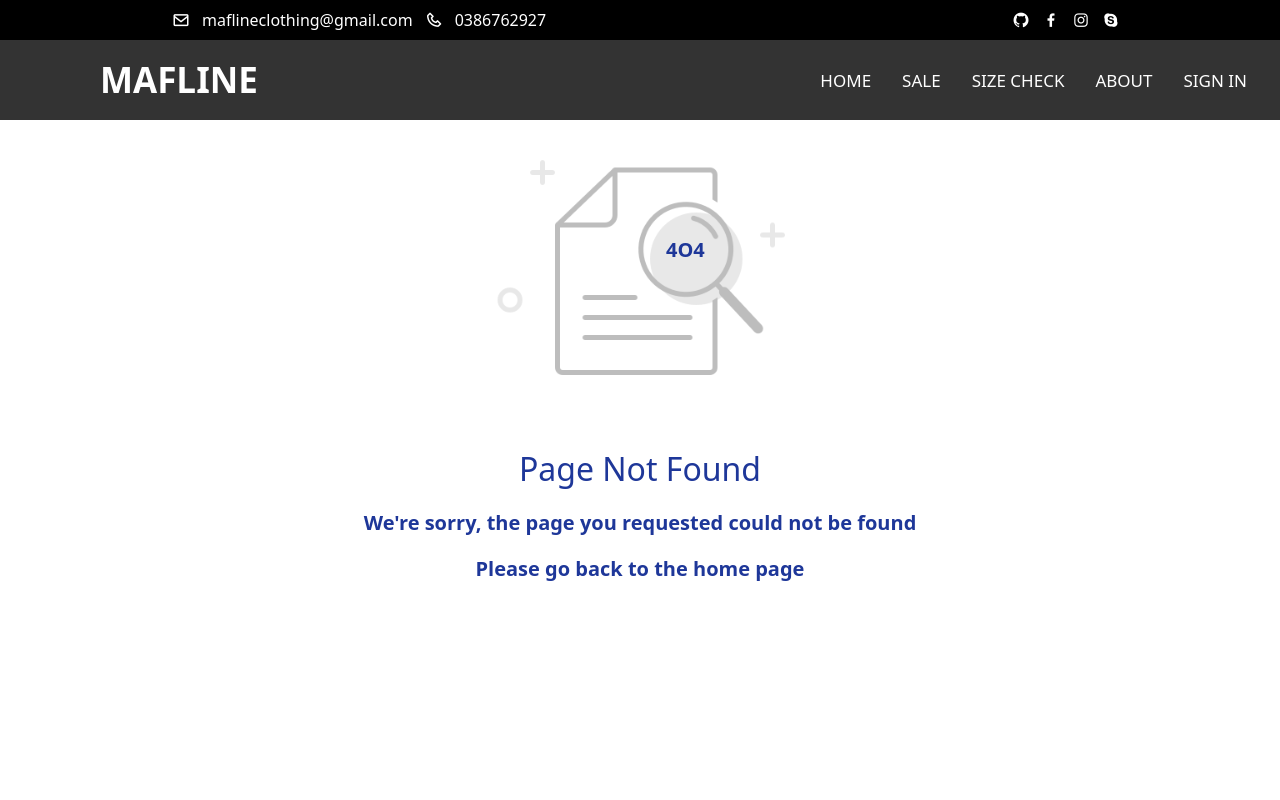
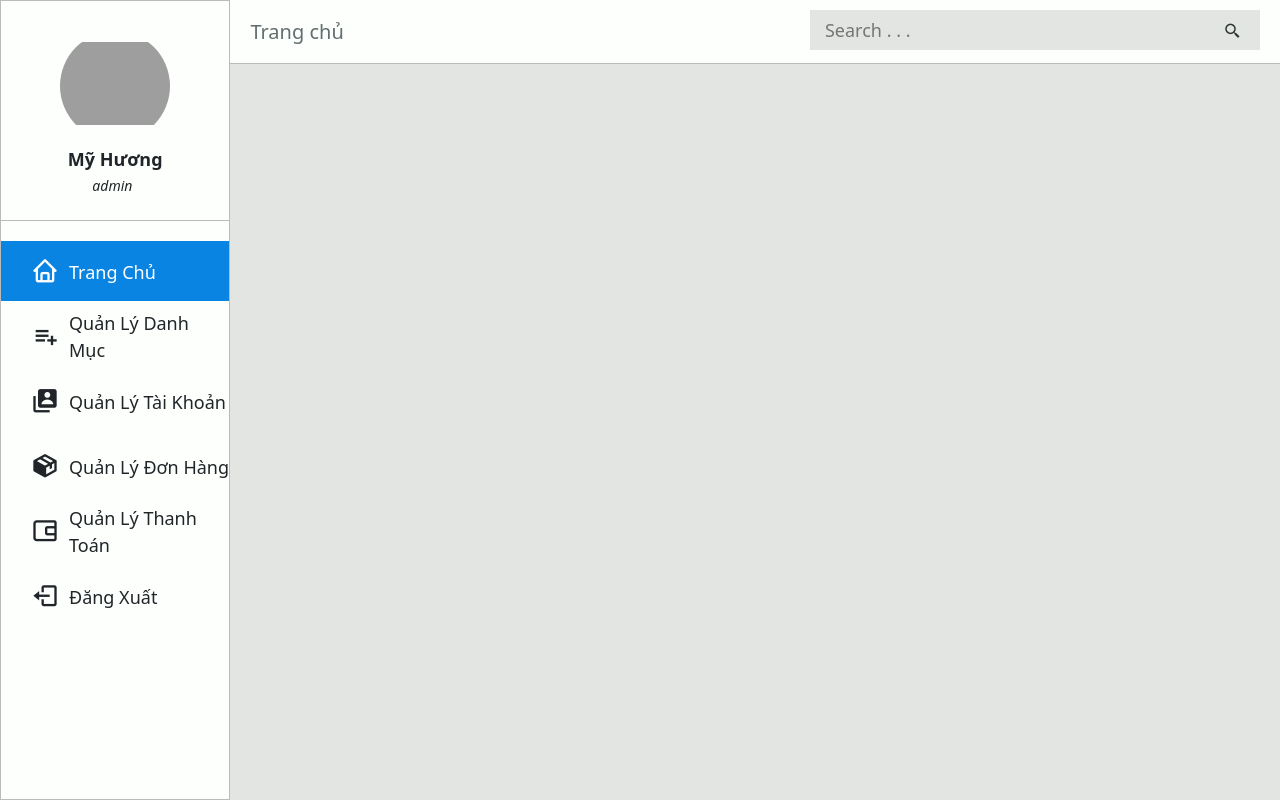
Before and after one commit to NgoSonTungDev/PROJECT_COTS, a React (Create React App) app in the folder frontend/: page /admin in a window 1280 px wide. Before the commit this address had no page. Built offline with nearby package versions, Linux system fonts and the light colour scheme; grey boxes are pictures that could not be loaded.

Commit message:
code template pages admin

```diff
--- a/frontend/src/App.js
+++ b/frontend/src/App.js
@@ -12,6 +12,7 @@ import ProductDetail from "./pages/ProductDetail/ProductDetail";
 import Payment from "./pages/Payment/Payment";
 import PaymentOrders from "./pages/PaymentOrders/PaymentOrders";
 import Cart from "./pages/Cart/Cart";
+import AccountManagement from "./pages/Admin/AccountManagement/AccountManagement";
 
 function App() {
   const admin = localStorage.getItem("admin");
@@ -33,6 +34,9 @@ function App() {
           <Route path="*" element={<PageNotFound />} />
           <Route path="/footer" element={<Footer />} />
           <Route path="/cart" element={<Cart />} />
+          <Route path="/admin" element={<AccountManagement />} />
+
+
         </Routes>
       </BrowserRouter>
     </div>
--- /dev/null
+++ b/frontend/src/components/MenuAdmin/MenuAdmin.jsx
@@ -0,0 +1,51 @@
+import React, { useState } from "react";
+import "./MenuAdmin.scss";
+
+const MenuAdmin = () => {
+  const [check, setCheck] = useState(1);
+
+  const handleAcctive=(e)=>{
+    setCheck(e)
+  }
+
+  return (
+    <div>
+      <div className="container_menu_admin">
+        <div className="container_menu_admin_intro">
+          <div className="container_menu_admin_intro_img">
+            <img
+              src="https://scontent.fdad3-4.fna.fbcdn.net/v/t1.15752-9/307387297_1139238373678346_6367312610972623543_n.jpg?_nc_cat=100&ccb=1-7&_nc_sid=ae9488&_nc_ohc=tbXeh8OMFQUAX_mMjT7&_nc_ht=scontent.fdad3-4.fna&oh=03_AVKWa7kGw5nnct3dxWES6JDLy-eMdoNzzEhHKTWFMhmSdQ&oe=634E3724"
+              alt=""
+            />
+          </div>
+          <div className="container_menu_admin_intro_text">
+            <p>Mỹ Hương</p>
+            <i>admin</i>
+          </div>
+        </div>
+        <div className="container_menu_admin_navbar">
+          <li className={`option_menu_admin  ${ check=== 1 && "acctiveMenuAdmin"}`} onClick={()=>{handleAcctive(1)}}>
+            <i class="bx bx-home"></i> <span>Trang Chủ</span>
+          </li>
+          <li className={`option_menu_admin  ${ check=== 2 && "acctiveMenuAdmin"}`} onClick={()=>{handleAcctive(2)}}>
+            <i class="bx bx-list-plus"></i> <span>Quản lý danh mục</span>
+          </li>
+          <li className={`option_menu_admin  ${ check=== 3 && "acctiveMenuAdmin"}`} onClick={()=>{handleAcctive(3)}}>
+            <i class="bx bxs-user-account"></i> <span>Quản lý tài khoản</span>
+          </li>
+          <li className={`option_menu_admin  ${ check=== 4 && "acctiveMenuAdmin"}`} onClick={()=>{handleAcctive(4)}}>
+            <i class="bx bxs-package"></i> <span>Quản lý đơn hàng</span>
+          </li>
+          <li className={`option_menu_admin  ${ check=== 5 && "acctiveMenuAdmin"}`} onClick={()=>{handleAcctive(5)}}>
+            <i class="bx bx-wallet-alt"></i> <span>Quản lý thanh toán</span>
+          </li>
+          <li className="option_menu_admin">
+            <i class="bx bx-log-out"></i> <span>Đăng xuất</span>
+          </li>
+        </div>
+      </div>
+    </div>
+  );
+};
+
+export default MenuAdmin;
--- /dev/null
+++ b/frontend/src/components/MenuAdmin/MenuAdmin.scss
@@ -0,0 +1,78 @@
+.container_menu_admin {
+  width: 100%;
+  height: 100vh;
+  border: 1px solid #a0a0a0b6;
+  background-color: #fcfffc;
+  .container_menu_admin_intro {
+    width: 100%;
+    height: 220px;
+    border-bottom: 1px solid #a0a0a0b6;
+    .container_menu_admin_intro_img {
+      overflow: hidden;
+      transform: translate(-50%, 30px);
+      width: 110px;
+      height: 110px;
+      border-radius: 50%;
+      margin-left: 50%;
+      display: grid;
+      place-items: center;
+
+      img {
+        margin-top: -5%;
+        width: 100%;
+      }
+    }
+    .container_menu_admin_intro_text {
+      margin-top: 35px;
+      width: 100%;
+      height: 40px;
+      p {
+        font-size: 18px;
+        font-weight: 700;
+        margin-top: 35px;
+        text-align: center;
+        margin-bottom: 0;
+      }
+      i {
+        font-size: 14px;
+        margin-left: 40%;
+        transform: translateX(-50%);
+        text-align: center;
+      }
+    }
+  }
+
+  .container_menu_admin_navbar {
+    width: 100%;
+    margin-top: 20px;
+    height: 500px;
+    .option_menu_admin {
+      display: flex;
+      list-style: none;
+      margin-top: 5px;
+      height: 60px;
+      align-items: center;
+      &:hover {
+        cursor: pointer;
+        color: #fff;
+        background-color: #0984e3;
+      }
+      i {
+        margin-left: 20px;
+        font-size: 28px;
+        padding: 10px;
+      }
+      span {
+        text-transform: capitalize;
+        margin-top: 2px;
+        font-weight: 400;
+        font-size: 18px;
+      }
+    }
+  }
+}
+
+.acctiveMenuAdmin {
+  color: #fff;
+  background-color: #0984e3;
+}
--- /dev/null
+++ b/frontend/src/pages/Admin/AccountManagement/AccountManagement.jsx
@@ -0,0 +1,44 @@
+import React from "react";
+import MenuAdmin from "../../../components/MenuAdmin/MenuAdmin";
+import "./AccountManagement.scss";
+
+const AccountManagement = () => {
+
+  const onPress_ENTER = (event) => {
+    var keyPressed = event.keyCode || event.which;
+    if (keyPressed === 13) {
+      alert("akjshdakjh");
+      keyPressed = null;
+    } else {
+      return false;
+    }
+  };
+
+  return (
+    <div>
+      <div className="container_AccountManagement">
+        <div className="container_AccountManagement_menu">
+          <MenuAdmin />
+        </div>
+        <div className="container_AccountManagement_body">
+          <div className="container_AccountManagement_body_search">
+            <p>Trang chủ</p>
+            <div className="container_AccountManagement_body_search_input">
+              <input
+                type="text"
+                placeholder="Search . . ."
+                onKeyDown={(e) => onPress_ENTER(e)}
+              />{" "}
+              <i class="bx bx-search-alt-2"></i>
+            </div>
+          </div>
+          <div className="container_AccountManagement_body_main">
+            {/* code design body in here */}
+          </div>
+        </div>
+      </div>
+    </div>
+  );
+};
+
+export default AccountManagement;
--- /dev/null
+++ b/frontend/src/pages/Admin/AccountManagement/AccountManagement.scss
@@ -0,0 +1,58 @@
+.container_AccountManagement {
+  width: 100%;
+  height: 100vh;
+  overflow: hidden;
+  display: flex;
+  background-color: #e3e5e2;
+  .container_AccountManagement_menu {
+    width: 18%;
+    height: 100vh;
+  }
+  .container_AccountManagement_body {
+    width: 82%;
+    height: 100vh;
+    .container_AccountManagement_body_search {
+      width: 100%;
+      height: 8%;
+      background-color: #fcfffc;
+      border-bottom: 1px solid #a0a0a0b6;
+      display: flex;
+      position: relative;
+      p {
+        position: absolute;
+        bottom: 0;
+        color: #636e72;
+        left: 20px;
+        font-size: 20px;
+      }
+      .container_AccountManagement_body_search_input {
+        position: absolute;
+        right: 20px;
+        width: 450px;
+        margin-top: 10px;
+        height: 40px;
+        background-color: #e3e5e2;
+        align-items: center;
+        float: right;
+        i {
+          color: #2d3436;
+          padding: 12px;
+          font-size: 18px;
+        }
+        input {
+          width: 85%;
+          margin-left: 15px;
+          font-size: 18px;
+          border: none;
+          outline: none;
+          background-color: transparent;
+          transform: translateY(-2px);
+        }
+      }
+    }
+  }
+  .container_AccountManagement_body_main {
+    width: 100%;
+    height: 92%;
+  }
+}
```
Also changed, not shown: frontend/src/pages/Admin/OrderManagement/OrderManagement.jsx (added, +44 -0 lines), frontend/src/pages/Admin/OrderManagement/OrderManagement.scss (added, +58 -0 lines).
